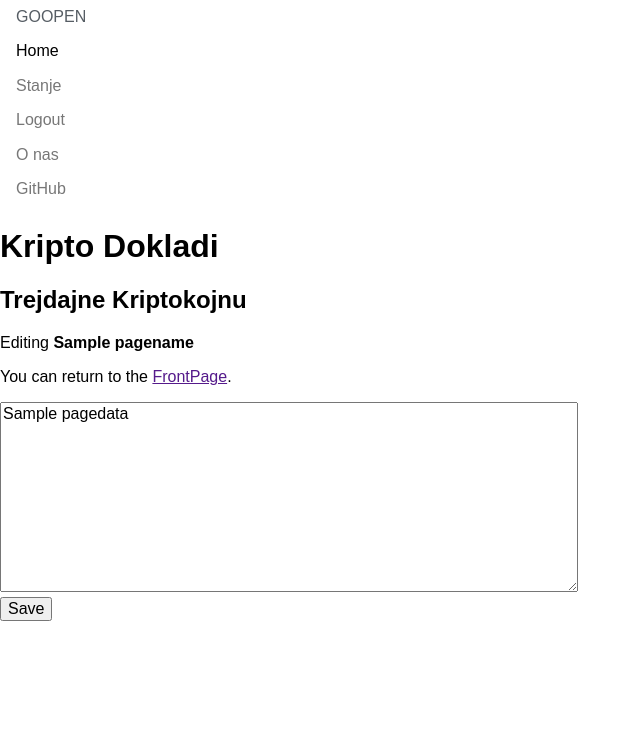
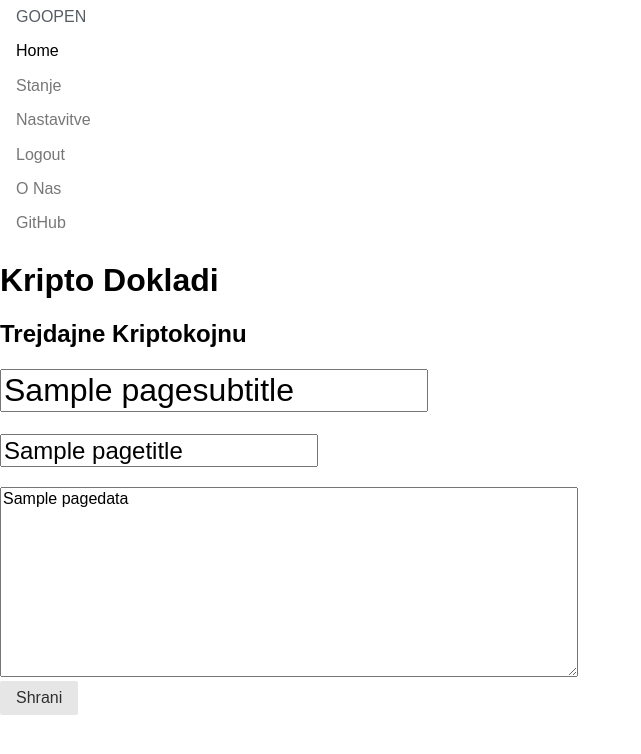
Before and after one commit to Alko89/cryptodokladi, a Python web app: template cryptodokladi/templates/edit.jinja2 in a window 1280 px wide. Shown: the top 754 px of the page, without its empty margins (0-641 px from the left). Run offline with Jinja, Linux system fonts and the light colour scheme; the template is opened without the code that fills it: most values are stand-ins (such as "Sample title", 1, 10 or a date in 2020); some libraries are stand-ins or nearby versions.

Commit message:
Page editing

```diff
--- a/cryptodokladi/routes.py
+++ b/cryptodokladi/routes.py
@@ -27,6 +27,7 @@ def includeme(config):
 
     config.add_route('user_list', '/user/user_list', factory=user_list_factory)
     config.add_route('user_new', '/user/user_new', factory=user_list_factory)
+    config.add_route('user_settings', '/user/settings/{username}', factory=user_factory)
     config.add_route('user_view', '/user/{username}', factory=user_factory)
     config.add_route('add_funds', '/user/add_funds/{username}', factory=add_funds_factory)
 
--- a/cryptodokladi/templates/edit.jinja2
+++ b/cryptodokladi/templates/edit.jinja2
@@ -3,18 +3,26 @@
 {% block subtitle %}Edit {{pagename}} - {% endblock subtitle %}
 
 {% block content %}
-<p>
-Editing <strong>{{pagename}}</strong>
-</p>
-<p>You can return to the
-<a href="{{request.route_url('view_page', pagename='FrontPage')}}">FrontPage</a>.
-</p>
-<form action="{{ save_url }}" method="post">
-<div class="form-group">
-    <textarea class="form-control" name="body" rows="10" cols="60">{{ pagedata }}</textarea>
-</div>
-<div class="form-group">
-    <button type="submit" name="form.submitted" value="Save" class="btn btn-default">Save</button>
-</div>
+<form>
+<h1 class="content-subhead">
+    <input name="subtitle" type="text" placeholder="subtitle" value="{{ pagesubtitle }}">
+</h1>
+
+<!-- A single blog post -->
+<section class="post">
+    <header class="post-header">
+        <h2 class="post-title">
+            <input name="title" type="text" placeholder="title" value="{{ pagetitle }}">
+        </h2>
+    </header>
+
+    <div class="post-description">
+        <textarea class="form-control" name="body" rows="10" cols="60">{{ pagedata }}</textarea>
+    </div>
+
+    <div class="form-group">
+        <button type="submit" name="form.submitted" value="Save" class="pure-button">Shrani</button>
+    </div>
+</section>
 </form>
 {% endblock content %}
--- a/cryptodokladi/templates/layout.jinja2
+++ b/cryptodokladi/templates/layout.jinja2
@@ -47,15 +47,18 @@
                 </li>
 
                 {% if request.user is not none %}
+                    <li class="pure-menu-item">
+                        <a class="pure-menu-link" href="{{request.route_url('user_view', username=request.user.name)}}">Stanje</a>
+                    </li>
                     {% if request.user.role == "editor" %}
                     <li class="pure-menu-item">
                         <a class="pure-menu-link" href="{{request.route_url('user_list')}}">Seznam</a>
                     </li>
                     {% endif %}
+                    {% block songnavigation %}{% endblock %}
                     <li class="pure-menu-item">
-                        <a class="pure-menu-link" href="{{request.route_url('user_view', username=request.user.name)}}">Stanje</a>
+                        <a class="pure-menu-link" href="{{request.route_url('user_settings', username=request.user.name)}}">Nastavitve</a>
                     </li>
-                    {% block songnavigation %}{% endblock %}
                     <li class="pure-menu-item">
                         <a class="pure-menu-link" href="{{request.route_url('logout')}}">Logout</a>
                     </li>
@@ -66,7 +69,7 @@
                 {% endif %}
 
                 <li class="pure-menu-item menu-item-divided">
-                    <a class="pure-menu-link" href="{{request.route_url('view_page', pagename='About')}}">O nas</a>
+                    <a class="pure-menu-link" href="{{request.route_url('view_page', pagename='About')}}">O Nas</a>
                 </li>
 
                 <li class="pure-menu-item">
--- a/cryptodokladi/views/user.py
+++ b/cryptodokladi/views/user.py
@@ -21,6 +21,12 @@ def user_view(request):
     funds_add = request.route_url('add_funds', username=user.name)
 
     return dict(user=user, tokens=tokens, add_funds=funds_add)
+
+@view_config(route_name='user_settings', renderer='../templates/user_settings.jinja2', permission='view')
+def user_settings(request):
+    user = request.context.user
+
+    return dict(user=user)
 
 @view_config(route_name='user_list', renderer='../templates/user_list.jinja2', permission='list')
 def user_list(request):
```
Also changed, not shown: cryptodokladi/templates/user_settings.jinja2 (added, +22 -0 lines), cryptodokladi/templates/view.jinja2 (+7 -7 lines), cryptodokladi/views/default.py (+10 -5 lines).
